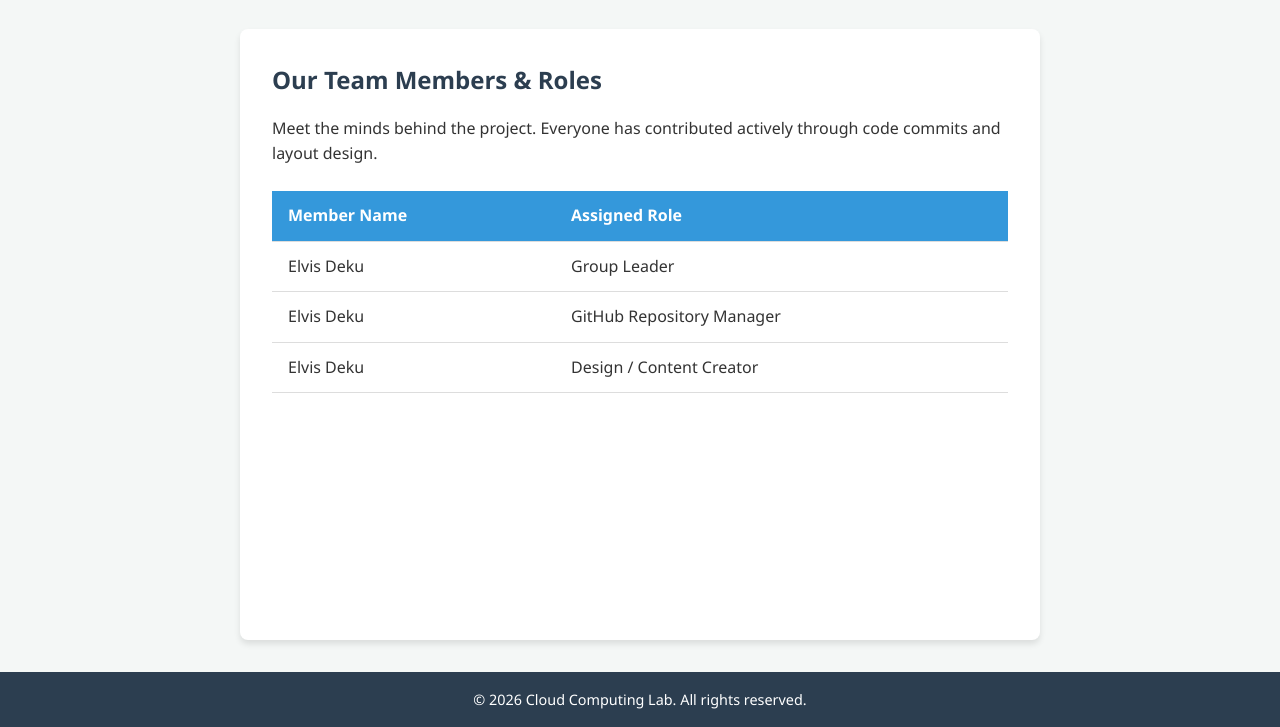
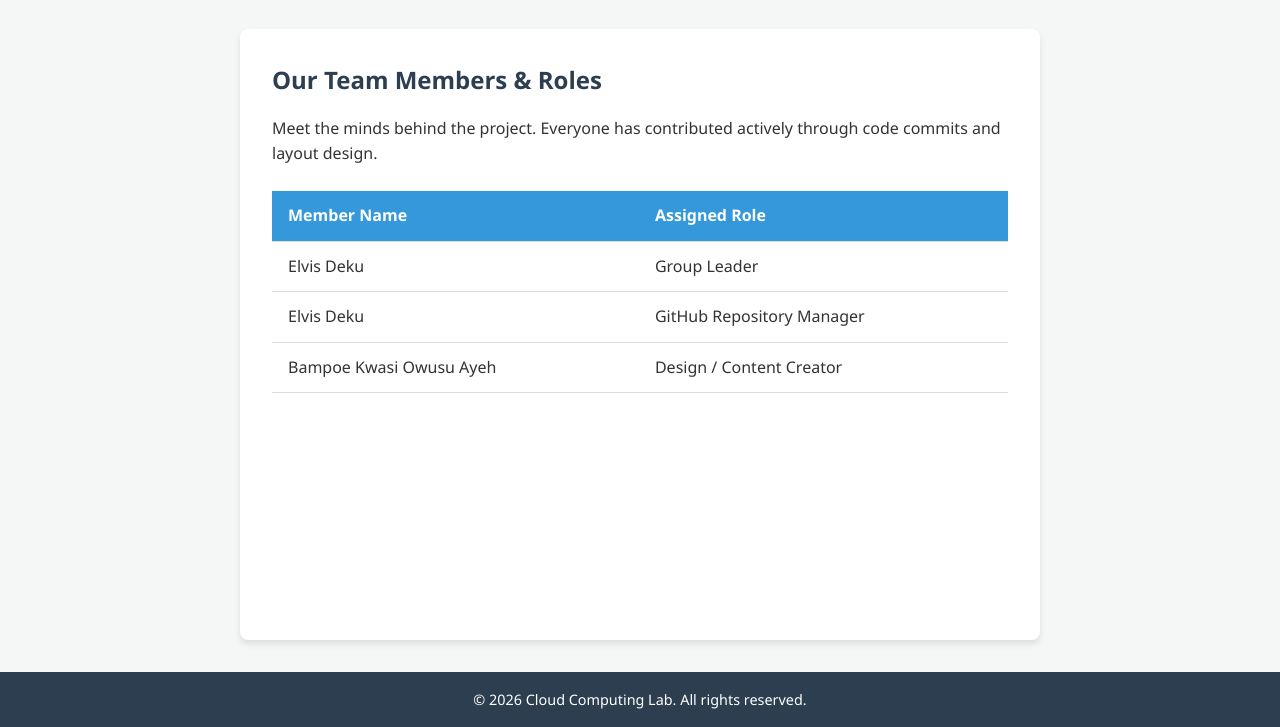
Before and after one commit to elvisd1/cloud-lab-group-project, a plain HTML site: page about.html in a window 1280 px wide. Shown: the part 73-800 px from the top of the page. Drawn offline with Linux system fonts and the light colour scheme.

Commit message:
about.html

```diff
--- a/about.html
+++ b/about.html
@@ -44,7 +44,7 @@
                         <td>GitHub Repository Manager</td>
                     </tr>
                     <tr>
-                        <td>Elvis Deku</td>
+                        <td>Bampoe Kwasi Owusu Ayeh</td>
                         <td>Design / Content Creator</td>
                     </tr>
                 </tbody>
```
